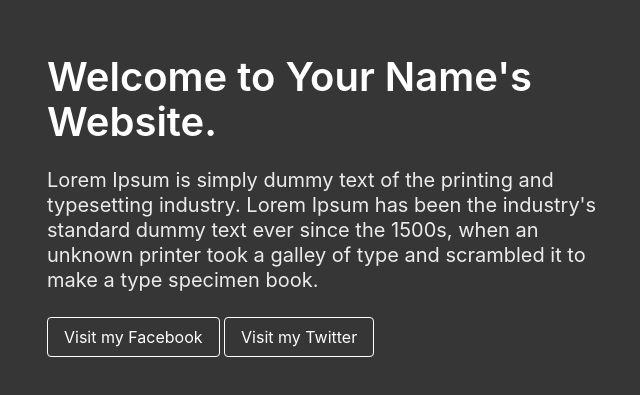
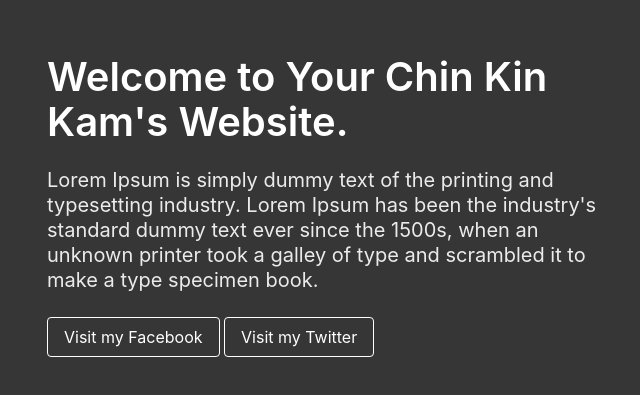
Before and after one commit to chinkk0803/chinkinkam.github.io, a plain HTML site: page index.html in a window 1280 px wide. Shown: the part 195-590 px from the top of the page, without its empty margins (311-951 px from the left). Drawn offline with nearby package versions, Linux system fonts and the light colour scheme.

Commit message:
Update index.html

```diff
--- a/index.html
+++ b/index.html
@@ -13,7 +13,7 @@
             <div class="columns is-vcentered is-centered">
                 <div class="column is-6">
                     <div class="block">
-                        <h1 class="title is-2">Welcome to Your Name's Website.</h1>
+                        <h1 class="title is-2">Welcome to Your Chin Kin Kam's Website.</h1>
                     </div>
                     <div class="block">
                         <h2 class="subtitle">Lorem Ipsum is simply dummy text of the printing and typesetting industry. Lorem Ipsum has been the industry's standard dummy text ever since the 1500s, when an unknown printer took a galley of type and scrambled it to make a type specimen book.<br>
```
